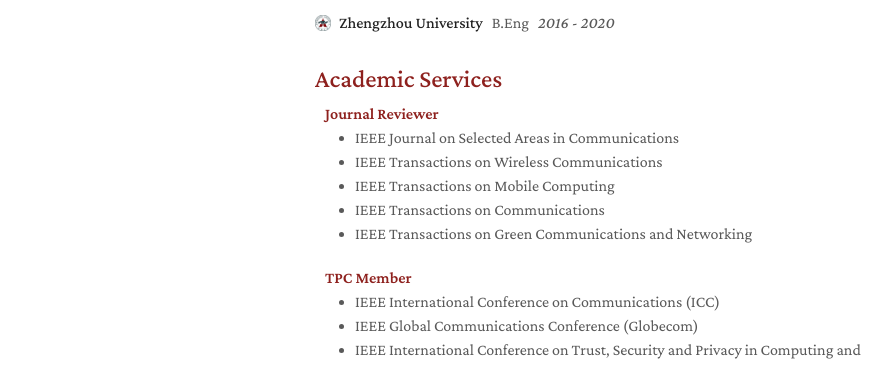
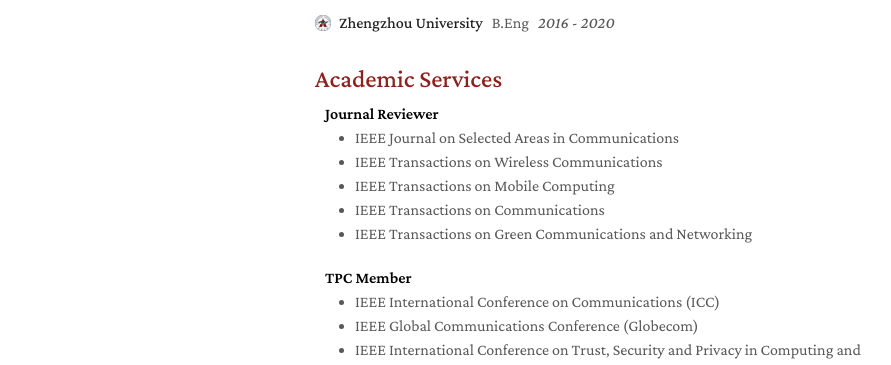
Before and after one commit to Guhan328/Guhan328.github.io, a Jekyll site: the page built from index.md, in a window 1280 px wide. Shown: the part 541-906 px from the top of the page, without its empty margins (155-1046 px from the left). Built offline with Jekyll 4.4.1, drawn with Linux system fonts in a browser that asks for light colours; a style sheet for code colours, icons or effects is not loaded.

Commit message:
Update minimal-light.scss

```diff
--- a/_sass/minimal-light.scss
+++ b/_sass/minimal-light.scss
@@ -60,7 +60,7 @@
 
 #header .image.avatar { margin: 0 0 1em 0; width: 8.00em; }
 
-h3, h4, h5, h6 { font-weight: 600; color: #8E211E; margin: 0 0 20px; }
+h3, h4, h5, h6 { font-weight: 600; color: #000000; margin: 0 0 20px; }
 
 h1 { font-weight: 500; color: #000000; margin: 0 0 20px; }
 
```
